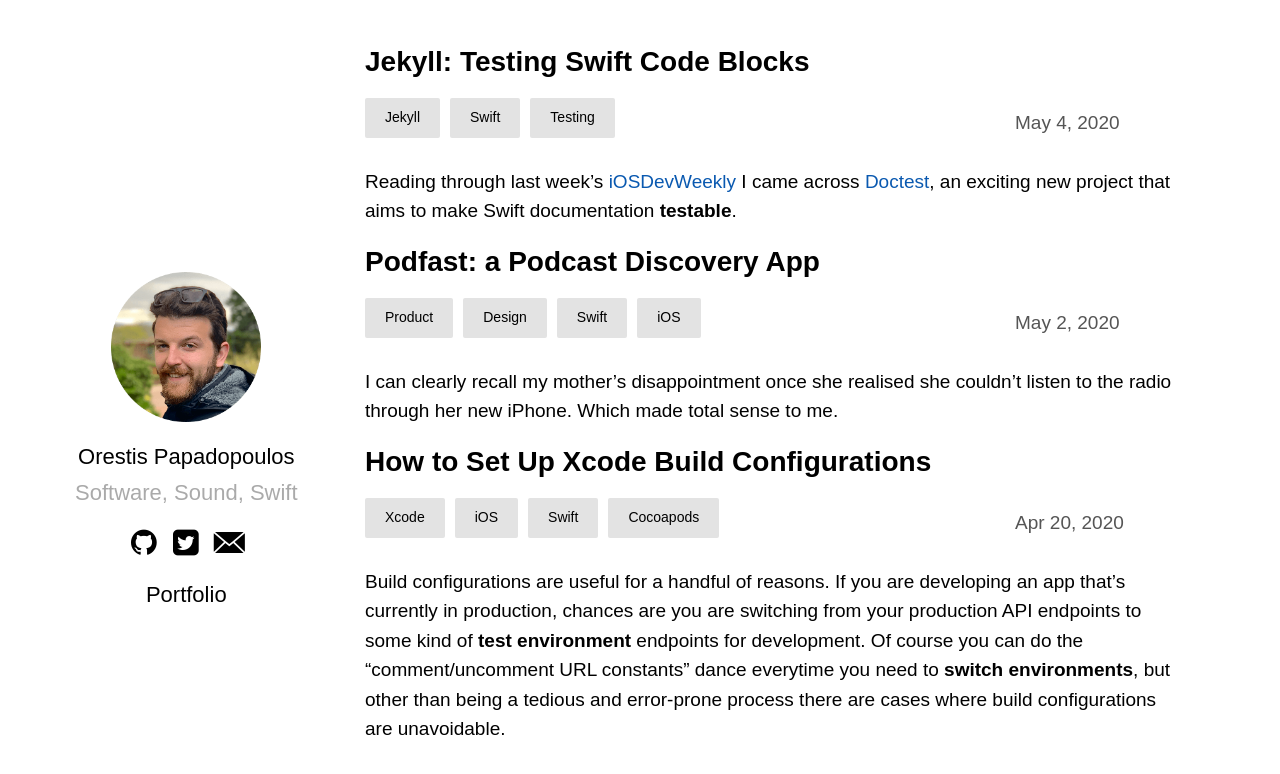
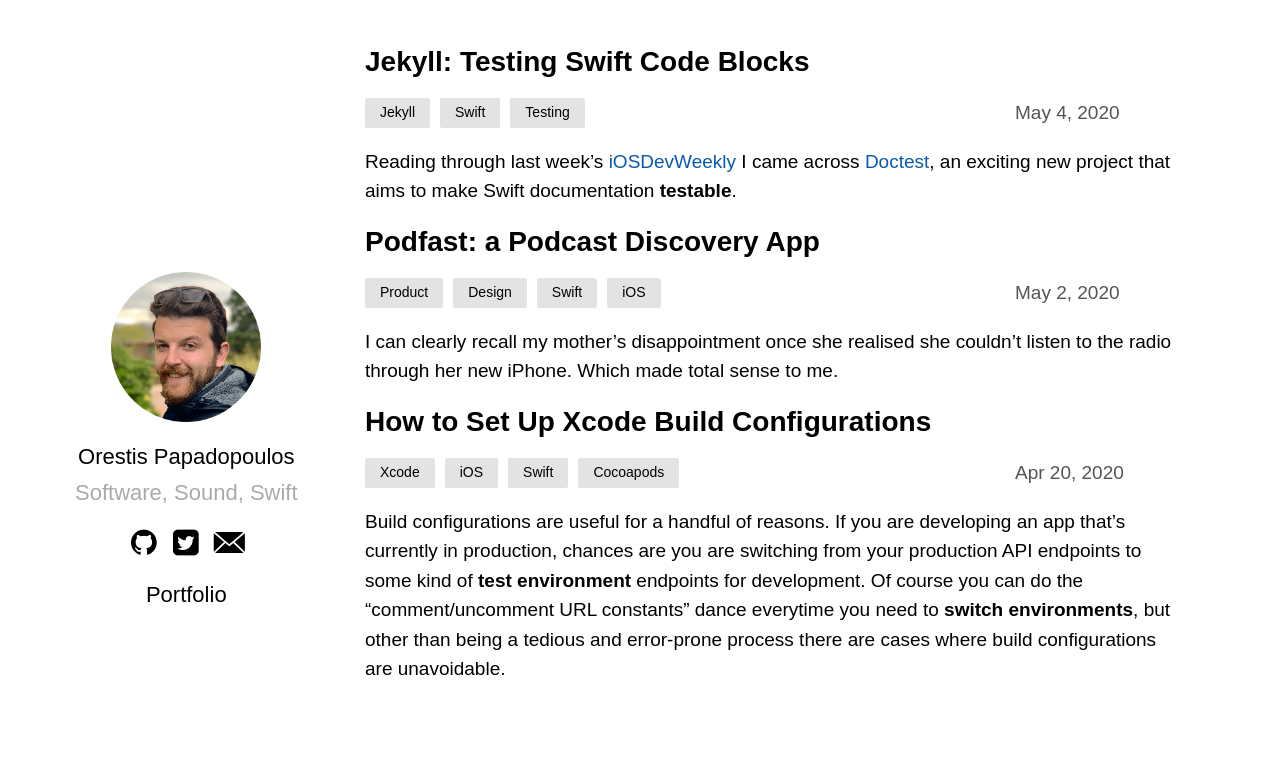
Before and after one commit to orjpap/orjpap.github.io, a Jekyll site: the page built from index.md, in a window 1280 px wide. Shown: the top 774 px of the page. Built offline with Jekyll 4.4.1, drawn with Linux system fonts in a browser that asks for light colours; Markdown is read by kramdown in place of the engine named in the settings.

Commit message:
Tag style changes

```diff
--- a/_sass/plain.scss
+++ b/_sass/plain.scss
@@ -192,13 +192,12 @@ main {
     font-size: 14px;
     float: left;
     background-color: #e3e3e3;
-    padding: 5px 20px;
+    padding: 0px 15px;
     border-radius: 2px;
     @media screen and (max-width: $mobileW) {
       margin-top: 5px;
     }
     margin-right: 10px;
-    margin-bottom: 10px;
   }
 }
 .post-date {
```
